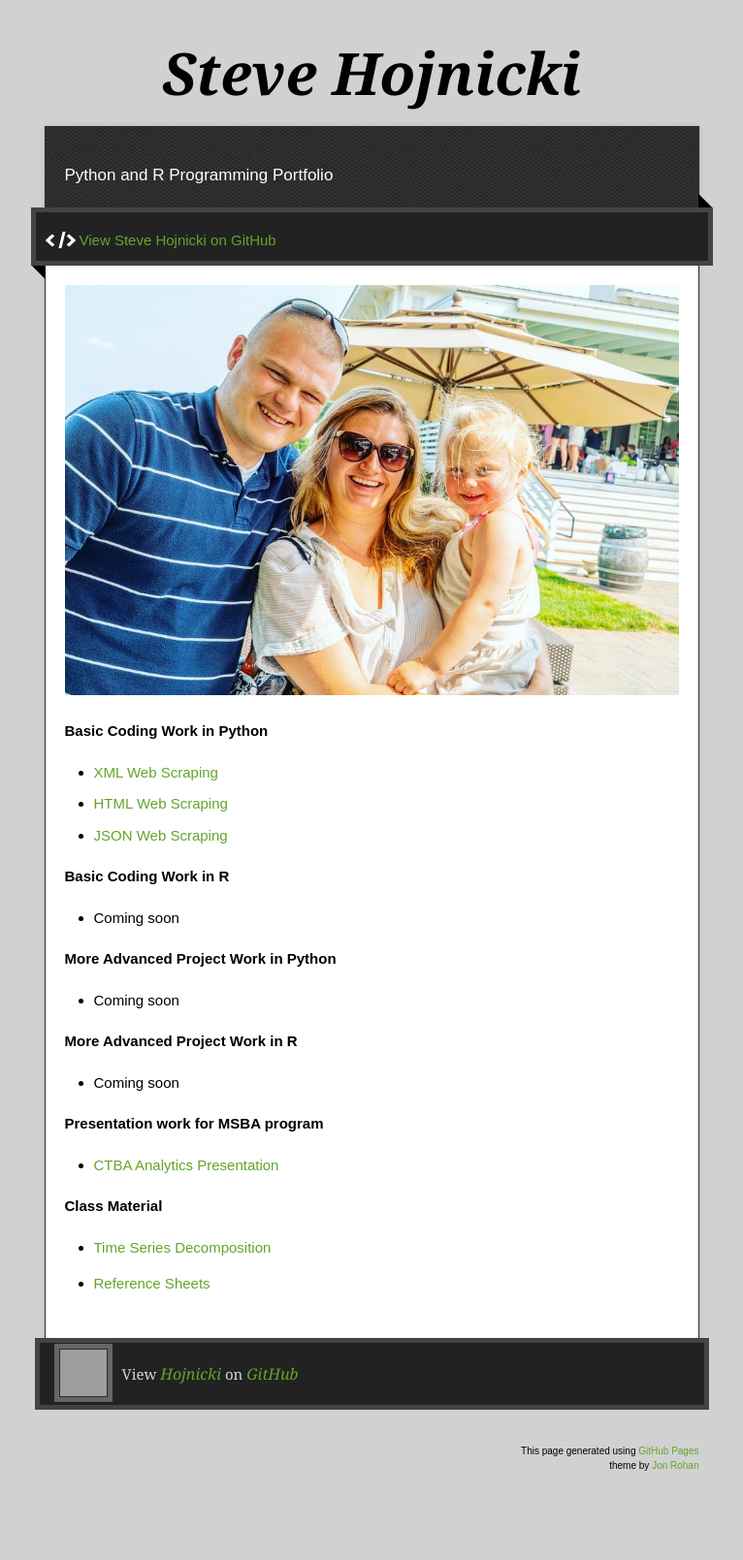
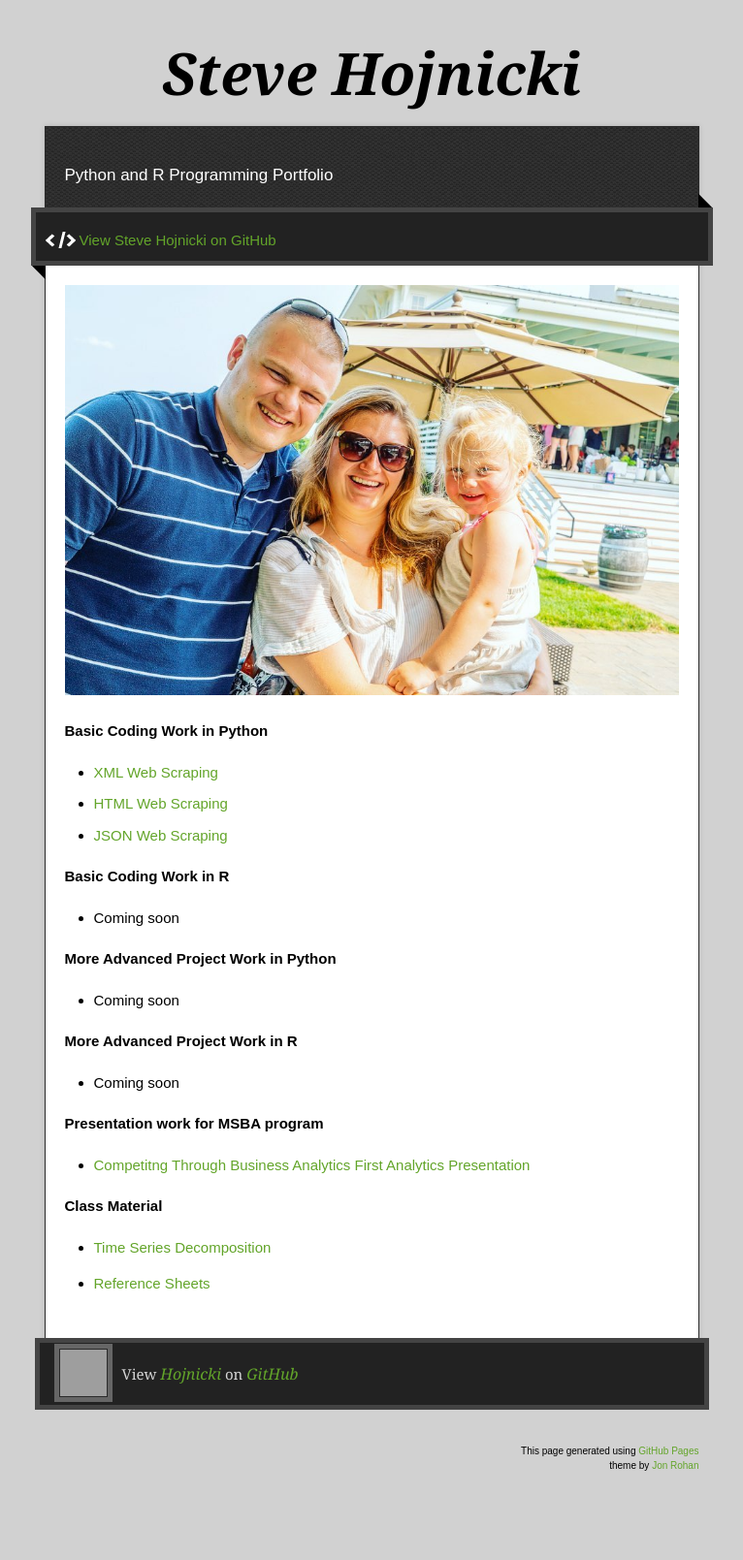
Before and after one commit to Hojnicki/hojnicki.github.io, a Jekyll site: the page built from index.md, in a window 1280 px wide. Shown: the whole page at 97% size, without its empty margins (257-1023 px from the left). Built offline with Jekyll 4.4.1, drawn with Linux system fonts in a browser that asks for light colours; our own code applies the rules of GitHub Pages for plain Markdown files; grey boxes are pictures that could not be loaded.

Commit message:
Update index.md

```diff
--- a/index.md
+++ b/index.md
@@ -21,7 +21,7 @@ description: Professional Portfolio: Python and R
 
 <b> Presentation work for MSBA program </b>
 
-- [CTBA Analytics Presentation](/CTBAAnalyticsPresentation/index.md)
+- [Competitng Through Business Analytics First Analytics Presentation](/CTBAAnalyticsPresentation/index.md)
 
 <b> Class Material </b>
 
```
